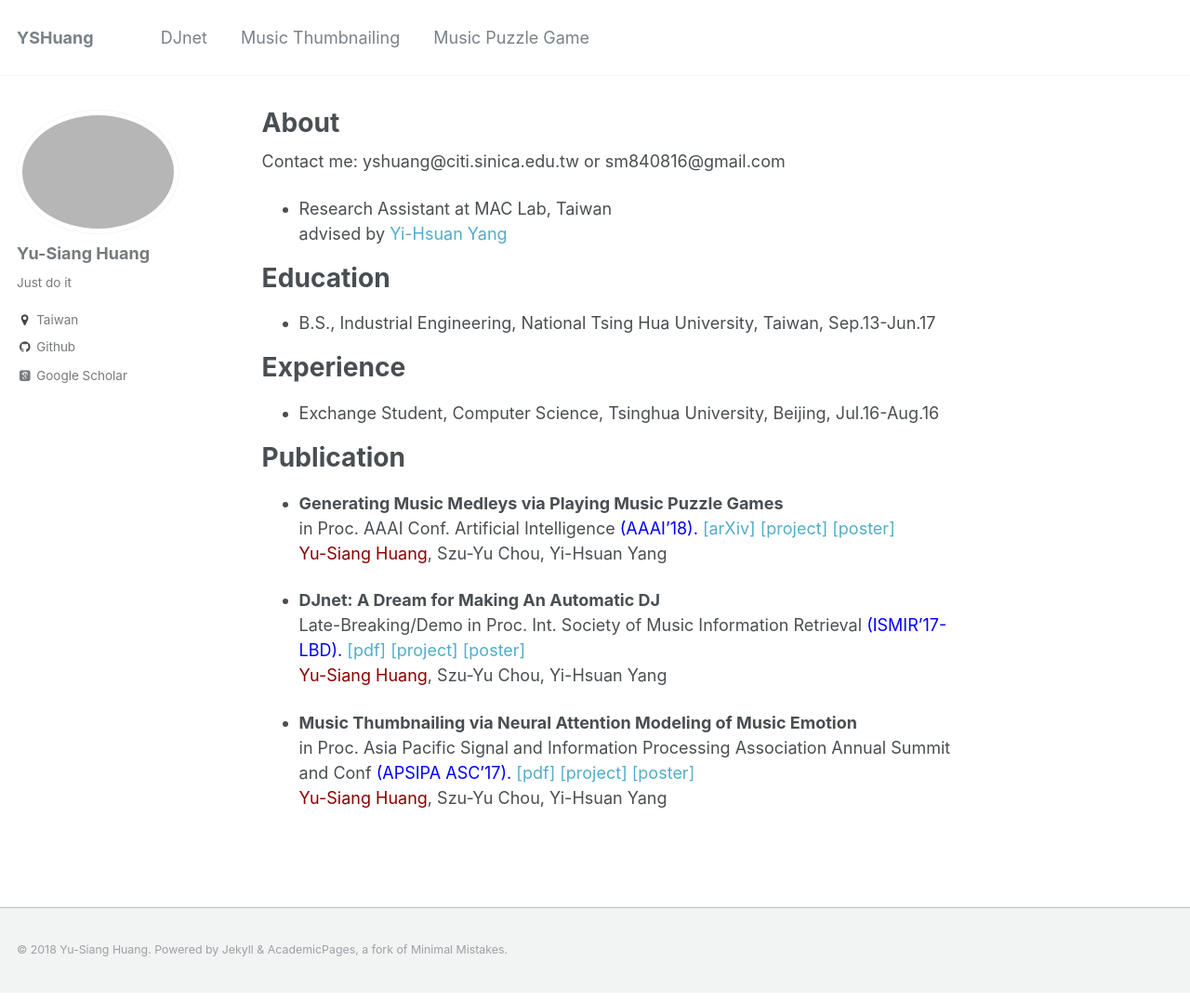
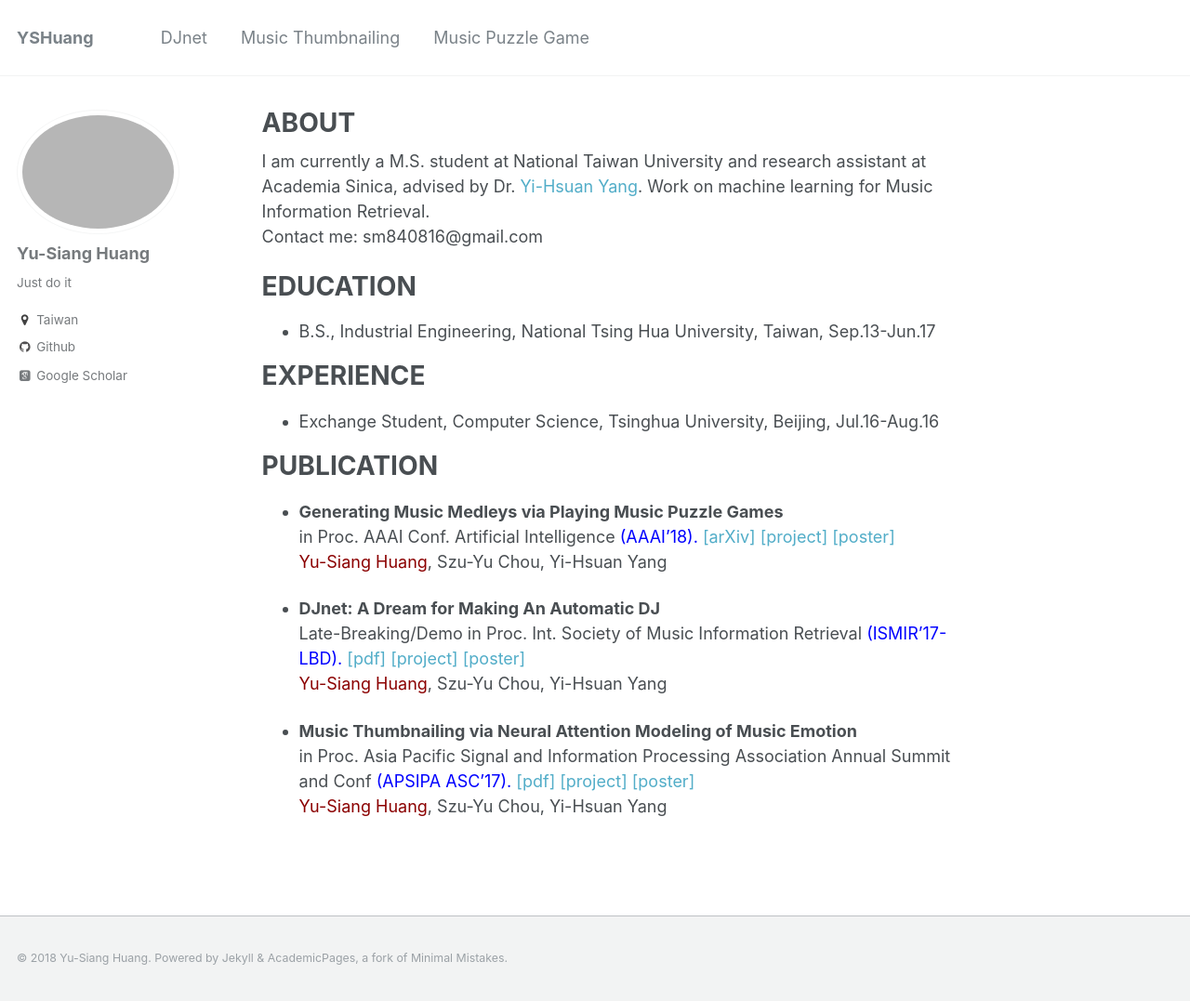
Before and after one commit to remyhuang/remyhuang.github.io, a Jekyll site: the page built from _pages/about.md, in a window 1280 px wide and 1077 px high. Shown: the whole window at 93% size. Built offline with Jekyll 4.4.1, drawn with Linux system fonts in a browser that asks for light colours; some web fonts are replaced.

Commit message:
Update about.md

```diff
--- a/_pages/about.md
+++ b/_pages/about.md
@@ -1,6 +1,6 @@
 ---
 permalink: /
-title: "About"
+title: "ABOUT"
 excerpt: "About me"
 author_profile: true
 redirect_from:
@@ -8,19 +8,18 @@ redirect_from:
   - /about.html
 
 ---
-Contact me: yshuang@citi.sinica.edu.tw or sm840816@gmail.com
-* Research Assistant at MAC Lab, Taiwan <br/>
-advised by [Yi-Hsuan Yang](http://mac.citi.sinica.edu.tw/~yang/)
+I am currently a M.S. student at National Taiwan University and research assistant at Academia Sinica, advised by Dr. [Yi-Hsuan Yang](http://mac.citi.sinica.edu.tw/~yang/). Work on machine learning for Music Information Retrieval. <br />
+Contact me: sm840816@gmail.com
 
-Education
+EDUCATION
 ======
 * B.S., Industrial Engineering, National Tsing Hua University, Taiwan,  Sep.13-Jun.17
 
-Experience
+EXPERIENCE
 =====
 * Exchange Student, Computer Science, Tsinghua University, Beijing,  Jul.16-Aug.16
 
-Publication
+PUBLICATION
 ======
 * __Generating Music Medleys via Playing Music Puzzle Games__<br />
 in Proc. AAAI Conf. Artificial Intelligence <span style="color:blue">(AAAI’18).</span> [\[arXiv\]](https://arxiv.org/abs/1709.04384) [\[project\]](https://remyhuang.github.io/music_puzzle_game) [\[poster\]](https://remyhuang.github.io/files/huang18aaai-poster.pdf)<br />
```
